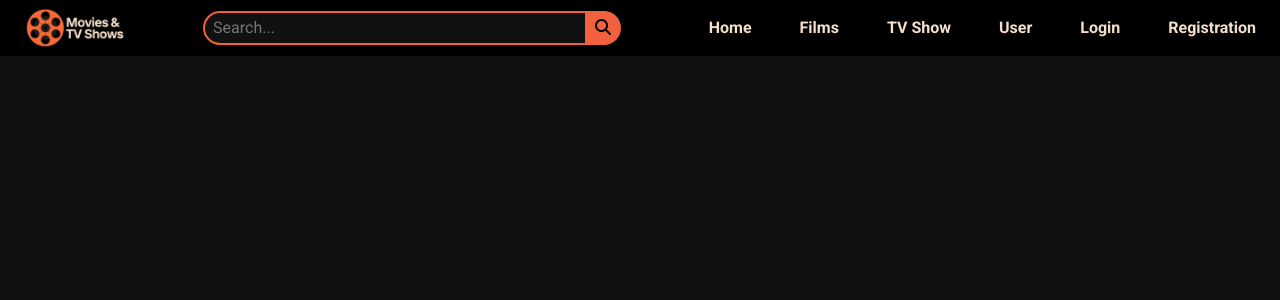
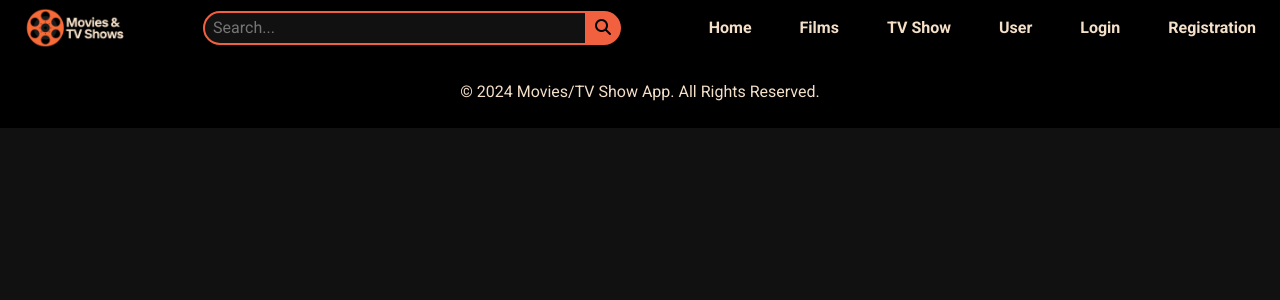
Before and after one commit to BojidaraBojanova/Movie-TV-Show-App, a React (Vite) app in the folder client/: page / in a window 1280 px wide. Shown: the top 300 px of the page. Built offline with nearby package versions, Linux system fonts and the light colour scheme.

Commit message:
Added Footer

```diff
--- a/client/src/App.jsx
+++ b/client/src/App.jsx
@@ -1,4 +1,5 @@
 import Header from "./components/Header";
+import Footer from "./components/Footer";
 import './styles.css'
 
 function App() {
@@ -6,6 +7,7 @@ function App() {
   return (
     <div>
       <Header/>
+      <Footer/>
     </div>
   )
 }
--- /dev/null
+++ b/client/src/components/Footer.jsx
@@ -0,0 +1,9 @@
+export default function Footer(){
+    return(
+        <footer className="section site-footer">
+            <div className="wrapper">
+                <p>&copy; 2024 Movies/TV Show App. All Rights Reserved.</p>
+            </div>
+        </footer>
+    )
+}
--- a/client/src/styles.css
+++ b/client/src/styles.css
@@ -93,3 +93,13 @@ body{
     color: black;
     cursor: pointer;
 }
+
+.site-footer{
+    background-color: #000;
+    color: #F4DFC8;
+    text-align: center;
+}
+
+.site-footer .wrapper{
+    padding: 1.5em;
+}
```
